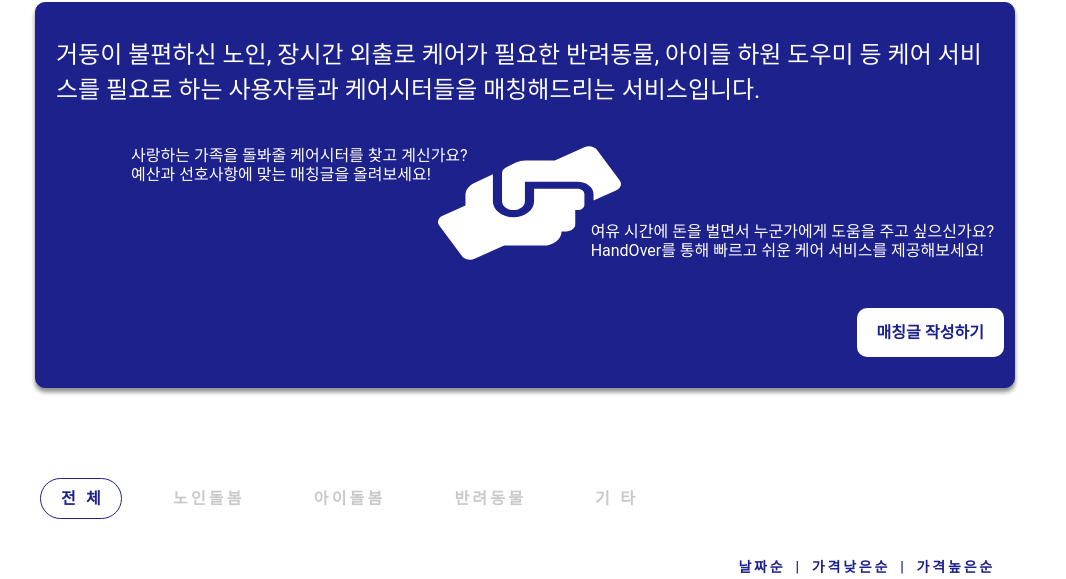
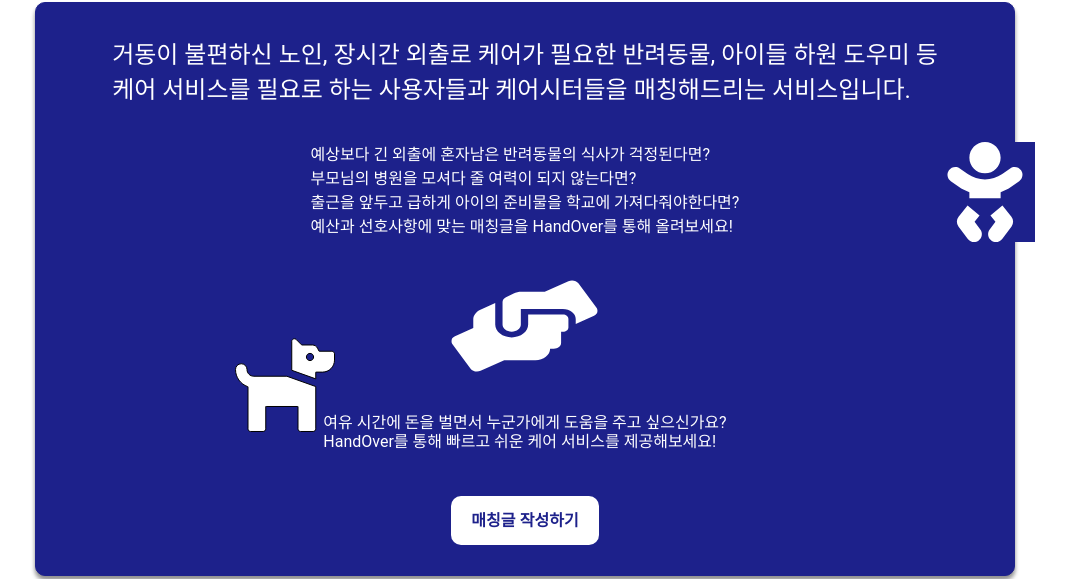
Before and after one commit to devryyeong/hand-over-frontend, a React (Vite) app: page / in a window 1280 px wide. Shown: the part 148-727 px from the top of the page, without its empty margins (115-1181 px from the left). Built offline with nearby package versions, Linux system fonts and the light colour scheme; no server answers.

Commit message:
Feat: Introduction UI 수정

```diff
--- a/src/api/api.js
+++ b/src/api/api.js
@@ -2,7 +2,7 @@
 
 const baseURL = 'http://15.164.244.154/api';
 export const userToken = "eyJhbGciOiJIUzUxMiJ9.eyJzdWIiOiJ1c2VyMSIsImF1dGgiOiJST0xFX1VTRVIiLCJleHAiOjE2ODYxNzk4Njh9.VkTGeT2qftHkXWTtmTQsaxh9UAbKu-5gcVKhrw_g6RA12JMxiIowKwwojHE0BvmIlefnb-LDJ_BV_eXlrSFnjA";
-export const userName = "use1"
+export const userName = "user1"
 
 //전체 데이터 API
 export const getMatches = (userToken) => {
--- a/src/components/Introduction.jsx
+++ b/src/components/Introduction.jsx
@@ -2,6 +2,8 @@
 import styled from "styled-components";
 import COLORS from "../pages/styles/colors";
 import handsSrc from "../assets/svg/hands.svg";
+import babySrc from "../assets/svg/baby.svg";
+import petSrc from "../assets/svg/pet.svg";
 
 const IntroLayout = styled.div`
 display: flex;
@@ -15,10 +17,9 @@
 const IntroBox = styled.div`
 display: flex;
 flex-direction: column;
-justify-content: flex-end;
-align-items: flex-end;
+align-items: center;
 padding: 35px 0px 20px;
-gap: 10px;
+gap: 15px;
 width: 100%;
 background: ${COLORS.Navy_100};
 border: 1px solid ${COLORS.Navy_100};
@@ -31,6 +32,7 @@
 align-items: flex-start;
 padding: 0px 20px;
 gap: 10px;
+
 font-style: normal;
 font-weight: 400;
 font-size: 24px;
@@ -67,25 +69,37 @@
 
 const MiddleBox = styled.div`
 display: flex;
-flex-direction: row;
+flex-direction: column;
+align-items: center;
+padding: 10px 20px;
+gap: 40px;
+isolation: isolate;
+width: 100%;
+`;
+
+const MidBox = styled.div`
+display: flex;
+flex-direction: column;
 justify-content: space-between;
 align-items: center;
-padding: 14px 20px;
-`;
+padding: 10px;
+gap: 30px;
+`
 
 const DetailTxt = styled.div`
-  position: relative;
-  height: 113.59px;
-  /* width: 360px; */
-  left: 60px;
+display: flex;
+flex-direction: row;
+align-items: flex-start;
+padding: 0px;
+gap: 10px;
+
 font-style: normal;
 font-weight: 400;
 font-size: 16px;
-  line-height: 19px;
-  text-align: left;
+line-height: 24px;
+display: flex;
+align-items: flex-end;
 color: ${COLORS.WHITE};
-  z-index: 2;
-  white-space: nowrap;
 `;
 
 const DetailInTxt = styled.div`
@@ -95,7 +109,6 @@
   justify-content: flex-end;
   align-items: flex-end;
   font-style: normal;
-  height: 113.59px;
   font-weight: 400;
   font-size: 16px;
   line-height: 19px;
@@ -106,9 +119,24 @@
 `;
 
 const HandSrc = styled.img`
-z-index: 1;
-position: relative;
-left: 30px;
+width: 183px;
+height: 113.59px;
+`
+
+const PetSrc = styled.img`
+position: absolute;
+width: 100px;
+height: 100px;
+left: 350px;
+top: 480px;
+`
+
+const BabySrc = styled.img`
+position: absolute;
+width: 100px;
+height: 100px;
+left: 1050px;
+top: 290px;
 `
 
 const Introduction = () => {
@@ -116,17 +144,24 @@
     <div>
       <IntroLayout>
         <IntroBox>
-					<BoardTxt>거동이 불편하신 노인, 장시간 외출로 케어가 필요한 반려동물, 아이들 하원 도우미 등 케어 서비스를 필요로 하는 사용자들과 케어시터들을 매칭해드리는 서비스입니다.</BoardTxt>
+          <BoardTxt>거동이 불편하신 노인, 장시간 외출로 케어가 필요한 반려동물, 아이들 하원 도우미 등<br /> 케어 서비스를 필요로 하는 사용자들과 케어시터들을 매칭해드리는 서비스입니다.</BoardTxt>
           <MiddleBox>
-						<DetailTxt alignItems="flexStart">
-							사랑하는 가족을 돌봐줄 케어시터를 찾고 계신가요? <br />
-							예산과 선호사항에 맞는 매칭글을 올려보세요!
+            <MidBox>
+              <DetailTxt>
+                예상보다 긴 외출에 혼자남은 반려동물의 식사가 걱정된다면?<br />
+                부모님의 병원을 모셔다 줄 여력이 되지 않는다면?<br />
+                출근을 앞두고 급하게 아이의 준비물을 학교에 가져다줘야한다면?<br />
+                예산과 선호사항에 맞는 매칭글을 HandOver를 통해 올려보세요!
               </DetailTxt>
               <HandSrc alt="hands" src={handsSrc} />
-						<DetailInTxt alignItems="flexEnd">
+              <DetailInTxt>
                 여유 시간에 돈을 벌면서 누군가에게 도움을 주고 싶으신가요? <br />
                 HandOver를 통해 빠르고 쉬운 케어 서비스를 제공해보세요!
               </DetailInTxt>
+
+              <PetSrc alt="pet" src={petSrc}/>
+              <BabySrc alt="baby" src={babySrc} />
+            </MidBox>
           </MiddleBox>
           <MatchingBox>
             <MatchingDiv>
--- a/src/pages/mypage/MessageBox.jsx
+++ b/src/pages/mypage/MessageBox.jsx
@@ -146,7 +146,7 @@
 
         <ListBox>
           {
-            msg.length>0 ?
+            msg ?
             msg.map((item, index) => (
               <InnerBox key={index}>
                 <TopBox>
```
Also changed, not shown: src/assets/svg/baby.svg (added), src/assets/svg/pet.svg (added). Lines whose indentation alone changed are shown as unchanged.
